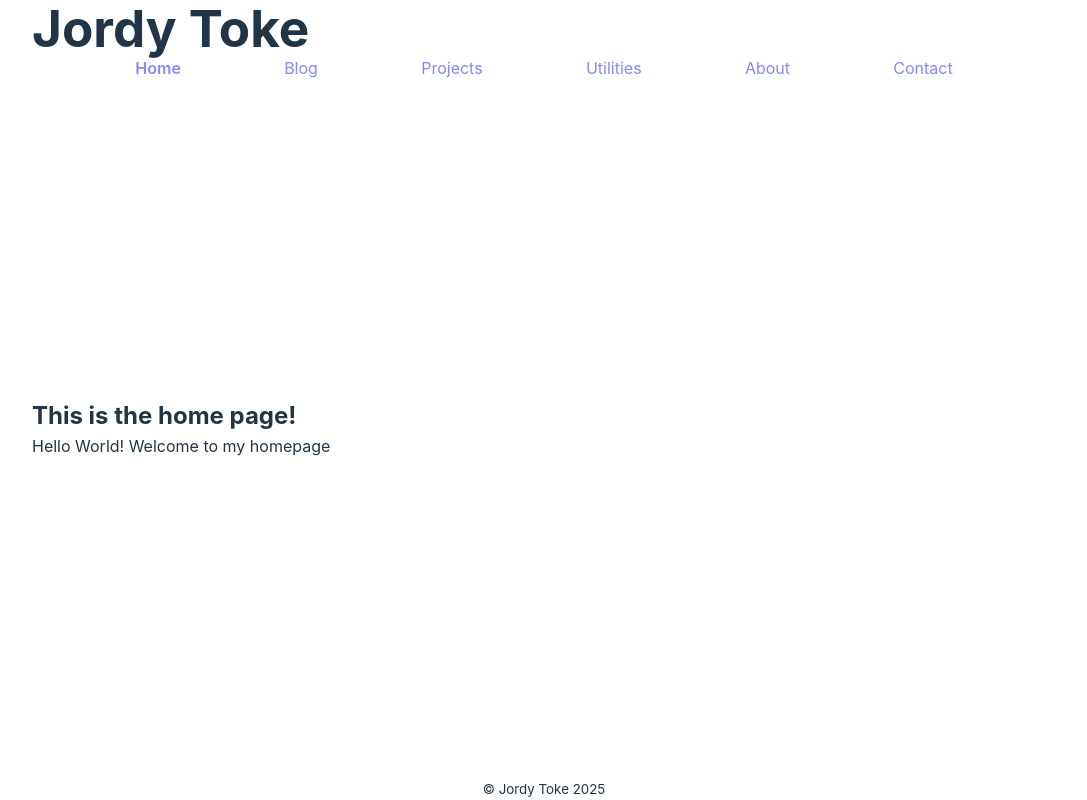
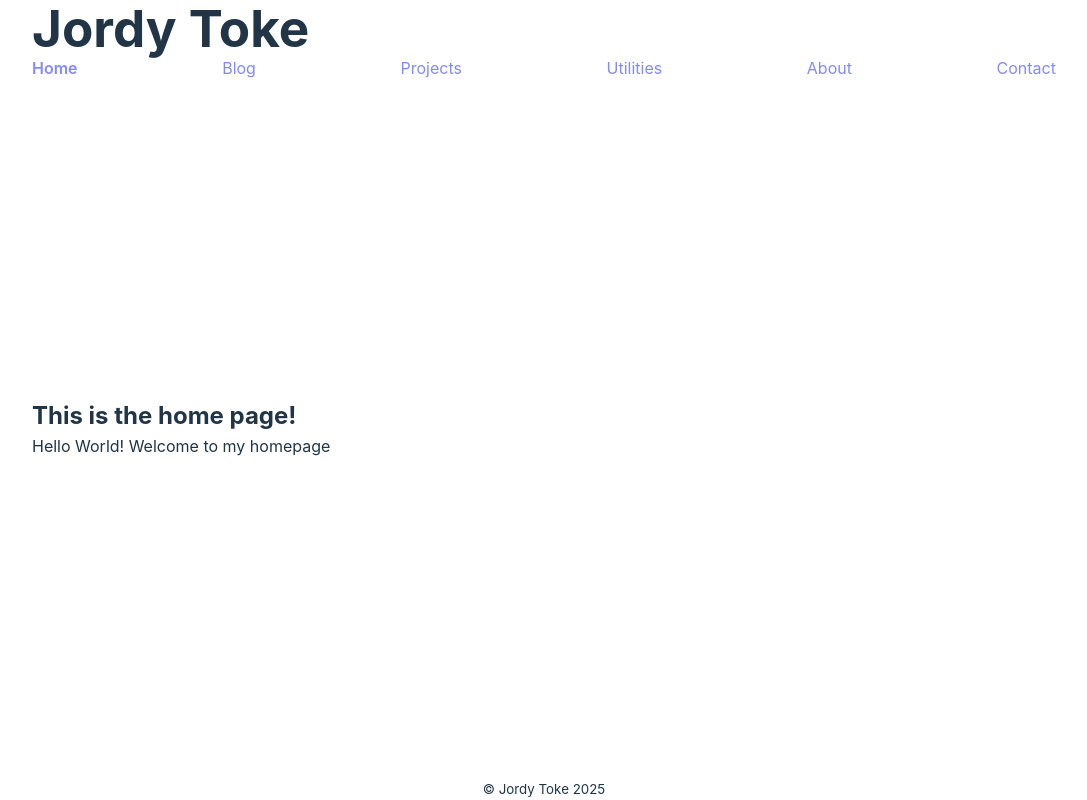
Before and after one commit to JordyToke/jordytoke.github.io, a React (Vite) app: page / in a window 1280 px wide. Shown: the whole page, without its empty margins (96-1183 px from the left). Built offline with nearby package versions, Linux system fonts and the light colour scheme.

Commit message:
removed redundant files

```diff
--- a/src/App.css
+++ b/src/App.css
@@ -16,3 +16,9 @@ footer {
 .active {
   font-weight: 600;
 }
+
+.navbar ul {
+  display: flex;
+  justify-content: space-between;
+  list-style: none;
+}
--- a/src/components/NavBar.jsx
+++ b/src/components/NavBar.jsx
@@ -1,11 +1,10 @@
 import React from "react";
-import style from "./NavBar.module.css";
-import { NavLink, Link } from "react-router";
+import { NavLink } from "react-router";
 
 export default function NavBar() {
 
   return (
-    <nav>
+    <nav className="navbar">
       <ul>
         <li><NavLink to="/">Home</NavLink></li>
         <li><NavLink to="/Blog">Blog</NavLink></li>
--- a/src/components/NavBar.module.css
+++ /dev/null
@@ -1,5 +0,0 @@
-ul {
-  list-style: none;
-  display: flex;
-  justify-content: space-evenly;
-}
```
Also changed, not shown: src/PageRoutes.jsx (deleted, +0 -20 lines).
